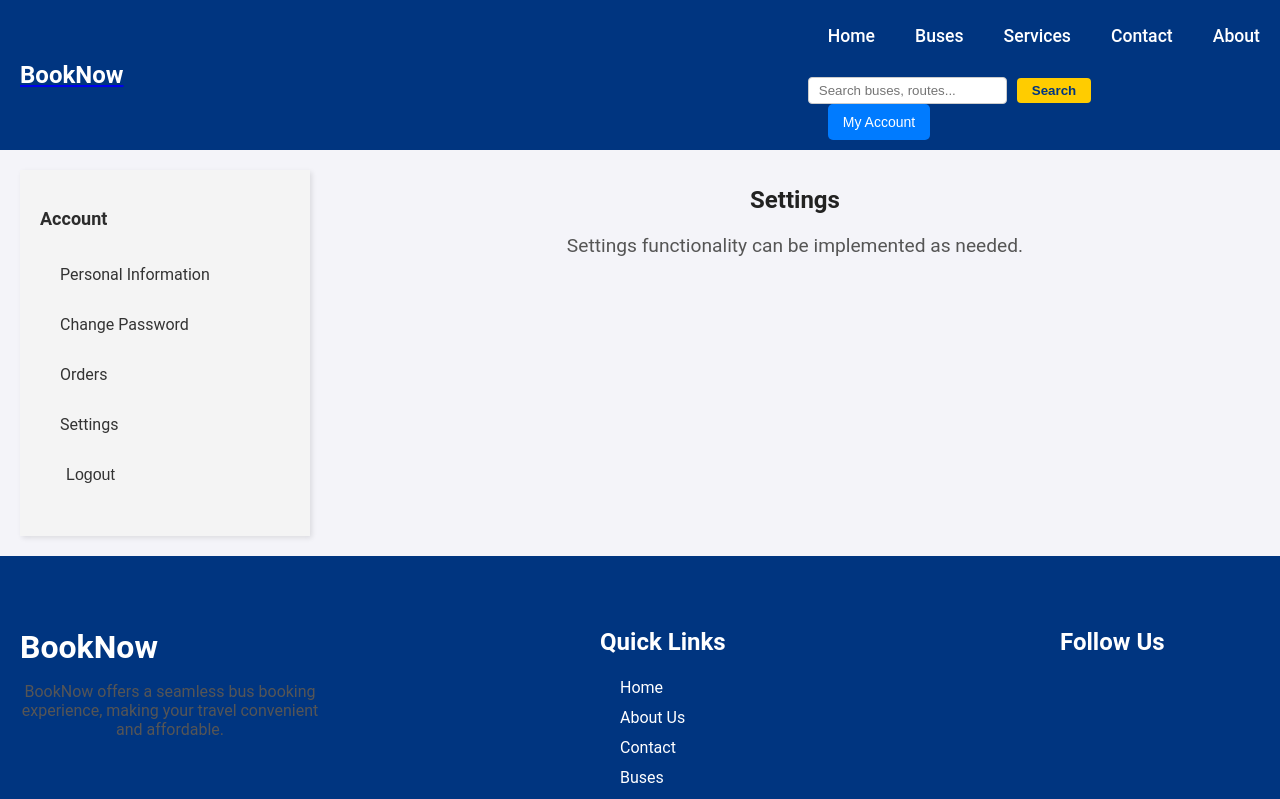
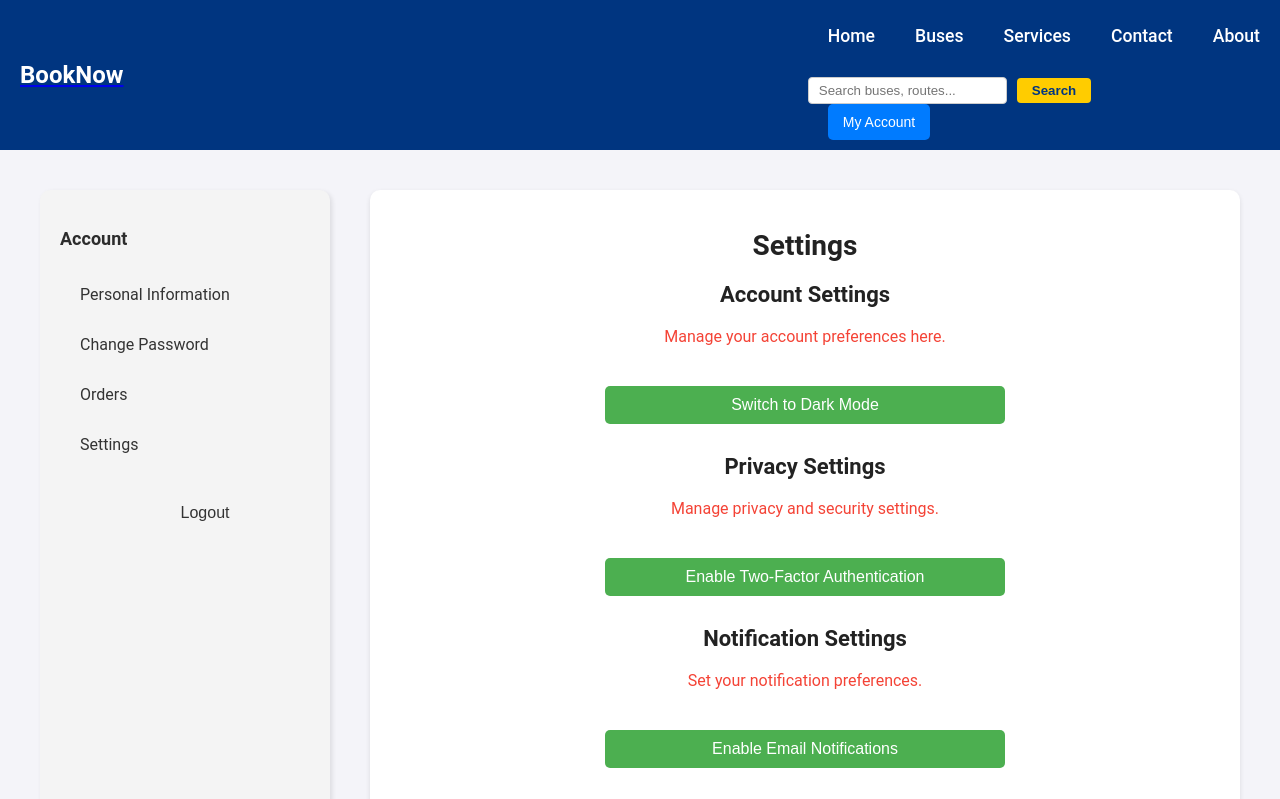
Before and after one commit to Saipradyumnagoud/Bus-booking-portal, a React (Create React App) app in the folder frontend/: page /settings in a window 1280 px wide. Shown: the top 799 px of the page. Built offline with nearby package versions, Linux system fonts and the light colour scheme.

Commit message:
enhanced the ui

```diff
--- a/frontend/src/Components/ChangePassword/ChangePassword.css
+++ b/frontend/src/Components/ChangePassword/ChangePassword.css
@@ -1,111 +1,115 @@
+/* ChangePassword.css */
+.account-container {
+  display: flex;
+  flex-direction: row;
+  gap: 20px;
+  padding: 20px;
+}
+
 .sidebar {
   width: 250px;
   background-color: #f4f4f4;
   padding: 20px;
-  box-shadow: 2px 2px 5px rgba(0, 0, 0, 0.1);
+  border-radius: 10px;
 }
 
 .sidebar h3 {
+  font-size: 24px;
   margin-bottom: 20px;
-  font-size: 18px;
 }
 
 .sidebar ul {
-  list-style: none;
+  list-style-type: none;
   padding: 0;
 }
 
 .sidebar ul li {
-  margin: 15px 0;
+  margin: 10px 0;
 }
 
 .sidebar ul li a {
   text-decoration: none;
   color: #333;
-  font-size: 16px;
+  font-size: 18px;
 }
 
 .sidebar ul li button {
-  background: none;
+  background-color: #f44336;
+  color: white;
   border: none;
-  color: #333;
-  font-size: 16px;
+  padding: 10px;
+  font-size: 18px;
   cursor: pointer;
+  width: 100%;
+  margin-top: 10px;
+  border-radius: 5px;
 }
 
-
-.change-password {
-    max-width: 500px;
-    margin: 0 auto;
-    padding: 20px;
-    background-color: #f9f9f9;
-    border-radius: 8px;
-    box-shadow: 0 4px 6px rgba(0, 0, 0, 0.1);
+.sidebar ul li button:hover {
+  background-color: #e53935;
 }
 
-  .change-password h1 {
-    text-align: center;
-    margin-bottom: 20px;
-    font-size: 24px;
-    color: #333;
+.main-content {
+  flex-grow: 1;
+  padding: 20px;
+  background-color: #ffffff;
+  border-radius: 10px;
+  box-shadow: 0 2px 5px rgba(0, 0, 0, 0.1);
 }
 
-  .change-password form {
-    display: flex;
-    flex-direction: column;
+.main-content h1 {
+  font-size: 28px;
+  margin-bottom: 20px;
 }
-
-  .change-password label {
-    margin-bottom: 12px;
-    font-size: 16px;
-    color: #555;
-  }
-
-  .change-password input {
+.main-content input {
   padding: 10px;
   font-size: 16px;
   border: 1px solid #ccc;
   border-radius: 5px;
-    margin-bottom: 20px;
+  width: 100%;
+  max-width: 400px;
+  box-sizing: border-box;
+}
+.main-content form {
+  display: flex;
+  flex-direction: column;
+  gap: 15px;
 }
 
-  .change-password button {
-    padding: 12px;
-    background-color: #007bff;
-    color: white;
-    font-size: 16px;
-    border: none;
-    border-radius: 5px;
-    cursor: pointer;
-    transition: background-color 0.3s;
-  }
-
-  .change-password button:disabled {
-    background-color: #ccc;
-  }
-
-  .change-password button:hover:not(:disabled) {
-    background-color: #0056b3;
-  }
-
-  .change-password p {
-    text-align: center;
-    color: #e74c3c;
+.main-content label {
   font-size: 16px;
 }
 
-  .change-password .login-prompt {
-    text-align: center;
-    color: #333;
+.main-content input {
+  padding: 10px;
+  font-size: 16px;
+  border: 1px solid #ccc;
+  border-radius: 5px;
+  width: 100%;
+}
+
+.main-content button {
+  background-color: #4caf50;
+  color: white;
+  border: none;
+  padding: 10px;
   font-size: 18px;
+  cursor: pointer;
+  border-radius: 5px;
+  width: 400px;
+}
+
+.main-content button:disabled {
+  background-color: #ddd;
+  cursor: not-allowed;
+}
+
+.main-content button:hover:enabled {
+  background-color: #45a049;
+}
+
+.main-content p {
+  color: #f44336;
+  font-size: 16px;
   margin-top: 20px;
 }
-
-  .change-password .login-prompt a {
-    color: #007bff;
-    text-decoration: none;
-  }
-
-  .change-password .login-prompt a:hover {
-    text-decoration: underline;
-  }
--- a/frontend/src/Components/Settings/Settings.css
+++ b/frontend/src/Components/Settings/Settings.css
@@ -1,3 +1,10 @@
+/* Settings.css */
+.account-container {
+  display: flex;
+  gap: 20px;
+  padding: 20px;
+}
+
 .sidebar {
   width: 250px;
   background-color: #f4f4f4;
@@ -32,3 +39,71 @@
   font-size: 16px;
   cursor: pointer;
 }
+
+.main-content {
+  flex-grow: 1;
+  background-color: #ffffff;
+  padding: 20px;
+  border-radius: 10px;
+  box-shadow: 0 2px 5px rgba(0, 0, 0, 0.1);
+}
+
+.main-content h1 {
+  font-size: 28px;
+  margin-bottom: 20px;
+}
+
+.settings-section {
+  margin-bottom: 30px;
+}
+
+.settings-section h2 {
+  font-size: 22px;
+  margin-bottom: 10px;
+}
+
+.settings-section button {
+  padding: 10px 20px;
+  font-size: 16px;
+  cursor: pointer;
+  background-color: #4caf50;
+  color: white;
+  border: none;
+  border-radius: 5px;
+  display: flex;
+  justify-content: center;
+  align-items: center;
+  width: 400px;
+  margin: 0 auto;
+}
+
+
+.settings-section button:hover {
+  background-color: #45a049;
+}
+
+/* Dark mode styles */
+body.dark-mode {
+  background-color: #121212;
+  color: #ffffff;
+}
+
+body.dark-mode .account-container {
+  background-color: #2c2c2c;
+}
+
+body.dark-mode .sidebar {
+  background-color: #333;
+}
+
+body.dark-mode .main-content {
+  background-color: #424242;
+}
+
+body.dark-mode .settings-section button {
+  background-color: #1e1e1e;
+}
+
+body.dark-mode .settings-section button:hover {
+  background-color: #333;
+}
--- a/frontend/src/Components/Settings/Settings.jsx
+++ b/frontend/src/Components/Settings/Settings.jsx
@@ -1,9 +1,16 @@
-import React from "react";
+import React, { useState } from "react";
 import { Link, useNavigate } from "react-router-dom";
 import "./Settings.css";
 
 const Settings = () => {
   const navigate = useNavigate();
+  const [darkMode, setDarkMode] = useState(false);
+
+  // Function to toggle dark mode
+  const handleToggleDarkMode = () => {
+    setDarkMode((prev) => !prev);
+    document.body.classList.toggle("dark-mode", !darkMode);
+  };
 
   return (
     <div className="account-container">
@@ -20,7 +27,25 @@ const Settings = () => {
 
       <div className="main-content">
         <h1>Settings</h1>
-        <p>Settings functionality can be implemented as needed.</p>
+        <div className="settings-section">
+          <h2>Account Settings</h2>
+          <p>Manage your account preferences here.</p>
+          <button onClick={handleToggleDarkMode}>
+            {darkMode ? "Switch to Light Mode" : "Switch to Dark Mode"}
+          </button>
+        </div>
+
+        <div className="settings-section">
+          <h2>Privacy Settings</h2>
+          <p>Manage privacy and security settings.</p>
+          <button>Enable Two-Factor Authentication</button>
+        </div>
+
+        <div className="settings-section">
+          <h2>Notification Settings</h2>
+          <p>Set your notification preferences.</p>
+          <button>Enable Email Notifications</button>
+        </div>
       </div>
     </div>
   );
```
Lines whose indentation alone changed are shown as unchanged.
